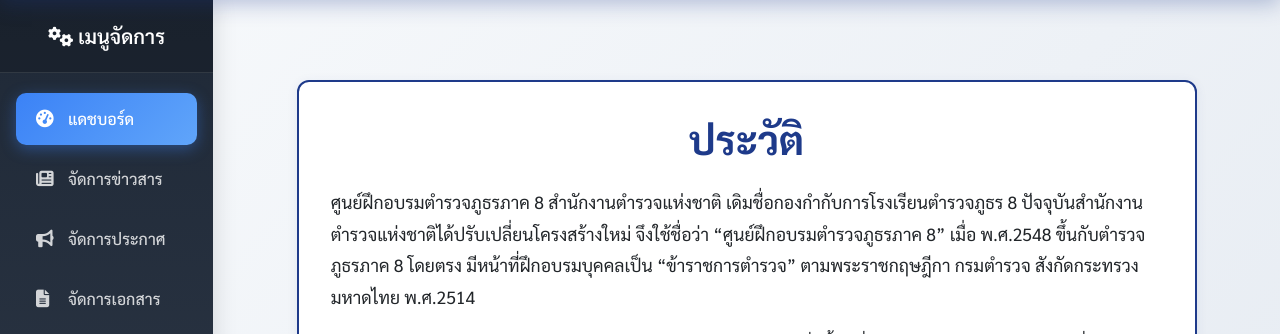
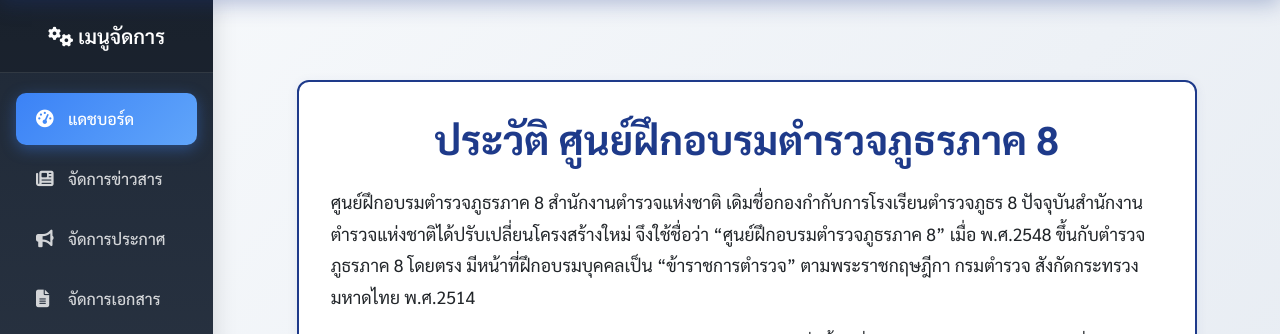
Before and after one commit to Pakkapol1/police-training-center, a PHP site: template src/views/main/history.php in a window 1280 px wide. Shown: the part 72-406 px from the top of the page. Run offline with PHP 8.4, Linux system fonts and the light colour scheme; the template is opened without the code that fills it, so the values that code supplies are empty; data comes from the database, SQL or seed files in the repository; some libraries are stand-ins or nearby versions.

Commit message:
Merge remote 'origin/main'

```diff
--- a/src/views/layouts/header.php
+++ b/src/views/layouts/header.php
@@ -542,7 +542,7 @@
                         </a>
                         <ul class="dropdown-menu">
                             <li><a class="dropdown-item" href="/?page=history" onclick="handleMobileNavClick()">
-                                <i class="fas fa-history"></i> ประวัติ
+                                <i class="fas fa-history"></i> ประวัติ ศฝร.ภ.8
                             </a></li>
                             <li><a class="dropdown-item" href="/?page=org-structure" onclick="handleMobileNavClick()">
                                 <i class="fas fa-sitemap"></i> โครงสร้าง ศฝร.
--- a/src/views/main/history.php
+++ b/src/views/main/history.php
@@ -55,7 +55,7 @@ $title = 'ประวัติ - ศูนย์ฝึกอบรมตำร
 
 <div class="container py-5">
     <div class="history-bg">
-        <h1>ประวัติ</h1>
+        <h1>ประวัติ ศูนย์ฝึกอบรมตำรวจภูธรภาค 8</h1>
 
         <div class="history-section">
             <p>
```
